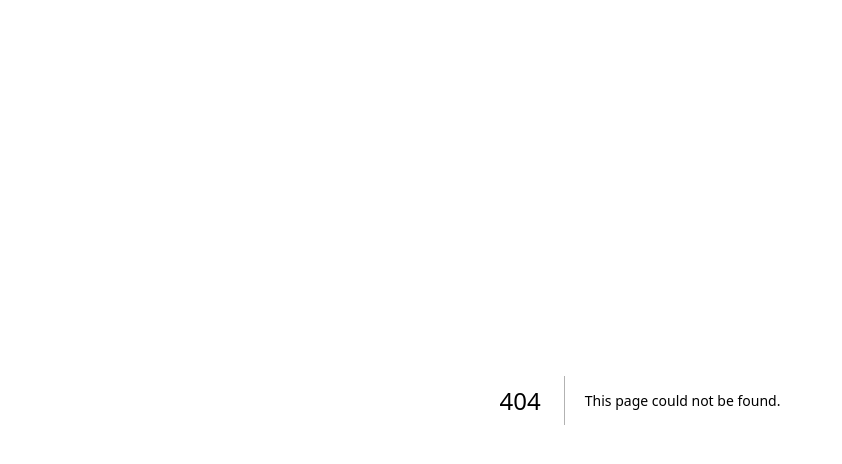
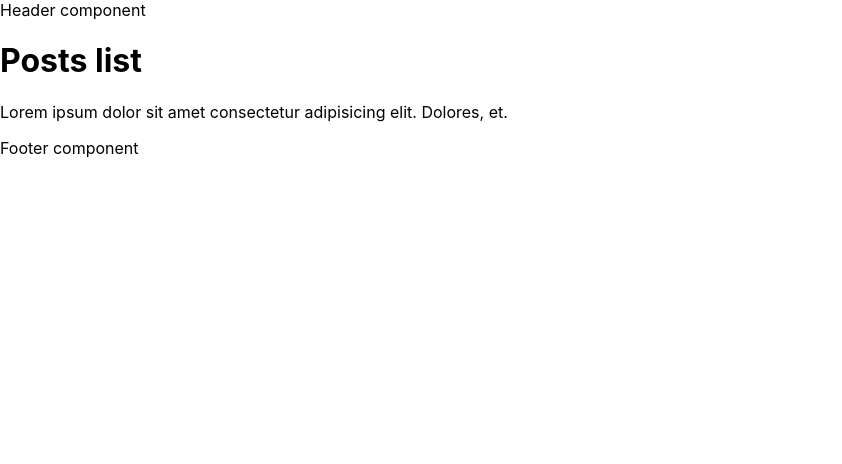
Before and after one commit to DimaMakarenko/next-js, a Next.js app: page /posts in a window 1280 px wide. Before the commit this address had no page. Shown: the top 464 px of the page, without its empty margins (0-842 px from the left). Built offline with nearby package versions, Linux system fonts and the light colour scheme.

Commit message:
initial pages and header, footer components

```diff
--- /dev/null
+++ b/components/footer/Footer.tsx
@@ -0,0 +1,7 @@
+const Footer = () => (
+  <footer>
+    <div>Footer component</div>
+  </footer>
+);
+
+export default Footer
--- /dev/null
+++ b/components/header/Header.tsx
@@ -0,0 +1,7 @@
+const Header = () => (
+  <header>
+    <div>Header component</div>
+  </header>
+);
+
+export default Header
--- /dev/null
+++ b/components/heading/Heading.tsx
@@ -0,0 +1,14 @@
+import { ReactNode, ElementType, HTMLAttributes, FC } from 'react';
+
+interface HeadingProps extends HTMLAttributes<HTMLOrSVGElement> {
+  as?: ElementType;
+  children: ReactNode;
+}
+
+const Heading: FC<HeadingProps> = ({ as: Tag = 'h1', children }) => (
+  <Tag>
+    {children}
+  </Tag>
+)
+
+export default Heading
--- /dev/null
+++ b/components/index.ts
@@ -0,0 +1,4 @@
+export { default as Heading } from './heading/Heading';
+export { default as Footer } from './footer/Footer';
+export { default as Header } from './header/Header';
+export { default as Layout } from './layout/Layout';
--- /dev/null
+++ b/components/layout/Layout.tsx
@@ -0,0 +1,19 @@
+import { FC, ReactNode } from "react";
+import Footer from "../footer/Footer";
+import Header from "../header/Header";
+
+interface LayoutProps {
+  children: ReactNode
+}
+
+const Layout: FC<LayoutProps> = ({ children }) => (
+  <>
+    <Header />
+    <main>
+      {children}
+    </main>
+    <Footer />
+  </>
+);
+
+export default Layout
--- a/pages/_app.tsx
+++ b/pages/_app.tsx
@@ -1,8 +1,11 @@
 import "../styles/globals.css";
 import type { AppProps } from "next/app";
+import { Layout } from "../components";
 
 const App = ({ Component, pageProps }: AppProps) => (
-   <Component {...pageProps} />
+   <Layout>
+      <Component {...pageProps} />
+   </Layout>
 );
 
 export default App;
--- a/pages/index.tsx
+++ b/pages/index.tsx
@@ -1,5 +1,7 @@
+import { Heading } from "../components";
+
 const Home = () => (
-  <h1>Hello World</h1>
+  <Heading>Hello World</Heading>
 );
 
 
--- /dev/null
+++ b/pages/posts.tsx
@@ -0,0 +1,10 @@
+import { Heading } from "../components";
+
+const Posts = () => (
+  <>
+    <Heading>Posts list</Heading>
+    <p>Lorem ipsum dolor sit amet consectetur adipisicing elit. Dolores, et.</p>
+  </>
+);
+
+export default Posts
```
Also changed, not shown: pages/404.tsx (added, +10 -0 lines), pages/contacts/contact.tsx (added, +10 -0 lines), pages/contacts/index.tsx (added, +9 -0 lines).
